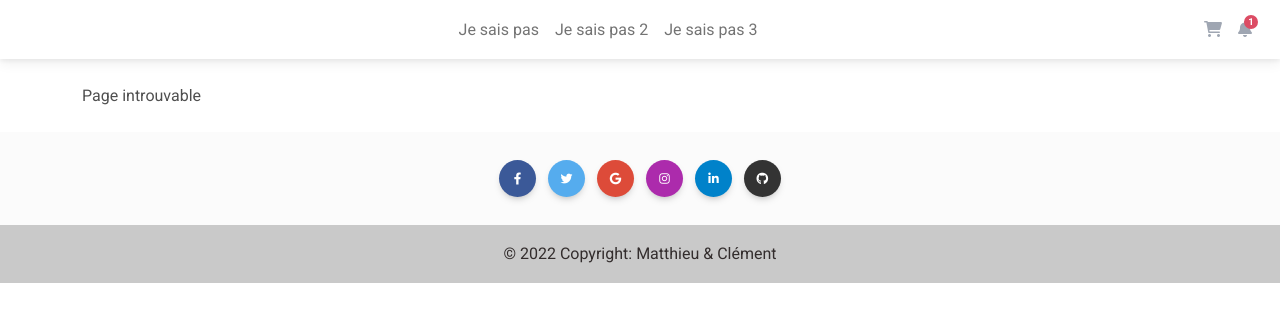
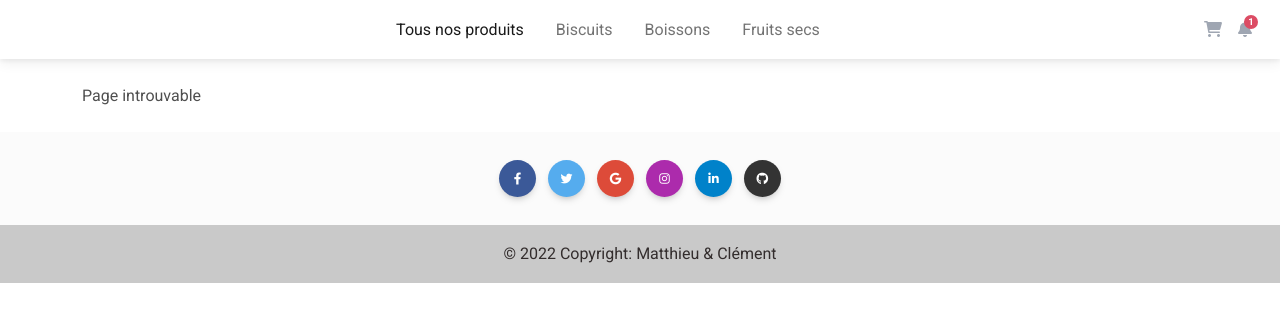
Before and after one commit to Mxtsxw/Shopytech, a PHP site: page /header in a window 1280 px wide. Shown: the top 322 px of the page. Run offline with PHP 8.4, Linux system fonts and the light colour scheme.

Commit message:
Modification navbar header

```diff
--- a/controllers/ControllerAccueil.php
+++ b/controllers/ControllerAccueil.php
@@ -8,7 +8,7 @@ class ControllerAccueil
     public function __construct($url)
     {
         // Un seul paramètre autorisé pour la page d'accueil
-        if (isset($url) && count(array($url))>1) // -- INFO : Source d'erreur à vérfiier
+        if (isset($url) && count(array($url))>1) // -- INFO : Source d'erreur à vérifier
         {
             throw new Exception('Page introuvable');
         }
--- a/static/css/custom.css
+++ b/static/css/custom.css
@@ -1,3 +1,7 @@
 body{
     background-color: #fbfbfb;
 }
+
+img {
+    height: 250px;
+}
--- a/views/header.php
+++ b/views/header.php
@@ -18,15 +18,18 @@
     <!-- Collapsible wrapper -->
     <div class="collapse navbar-collapse justify-content-center" id="navbarSupportedContent">
       <!-- Left links -->
-      <ul class="navbar-nav mb-2 mb-lg-0">
-        <li class="nav-item">
-          <a class="nav-link" href="#">Je sais pas </a>
+      <ul class="navbar-nav mb-2 mb-lg-0 gap-3">
+      <li class="nav-item">
+          <a class="nav-link active" href="#">Tous nos produits</a>
         </li>
         <li class="nav-item">
-          <a class="nav-link" href="#">Je sais pas 2</a>
+          <a class="nav-link" href="#">Biscuits</a>
         </li>
         <li class="nav-item">
-          <a class="nav-link" href="#">Je sais pas 3</a>
+          <a class="nav-link" href="#">Boissons</a>
+        </li>
+        <li class="nav-item">
+          <a class="nav-link" href="#">Fruits secs</a>
         </li>
       </ul>
       <!-- Left links -->
--- a/views/viewAccueil.php
+++ b/views/viewAccueil.php
@@ -4,7 +4,7 @@
 
     <?php foreach($articles as $article) : ?>
     <div class="col">
-        <div class="card h-100">
+        <div class="card h-100" style="">
             <div class="bg-image hover-overlay ripple" data-mdb-ripple-color="light">
                 <img src="./static/img/<?= $article->image()?>" class="img-fluid"/>
                 <a href="#!">
```
